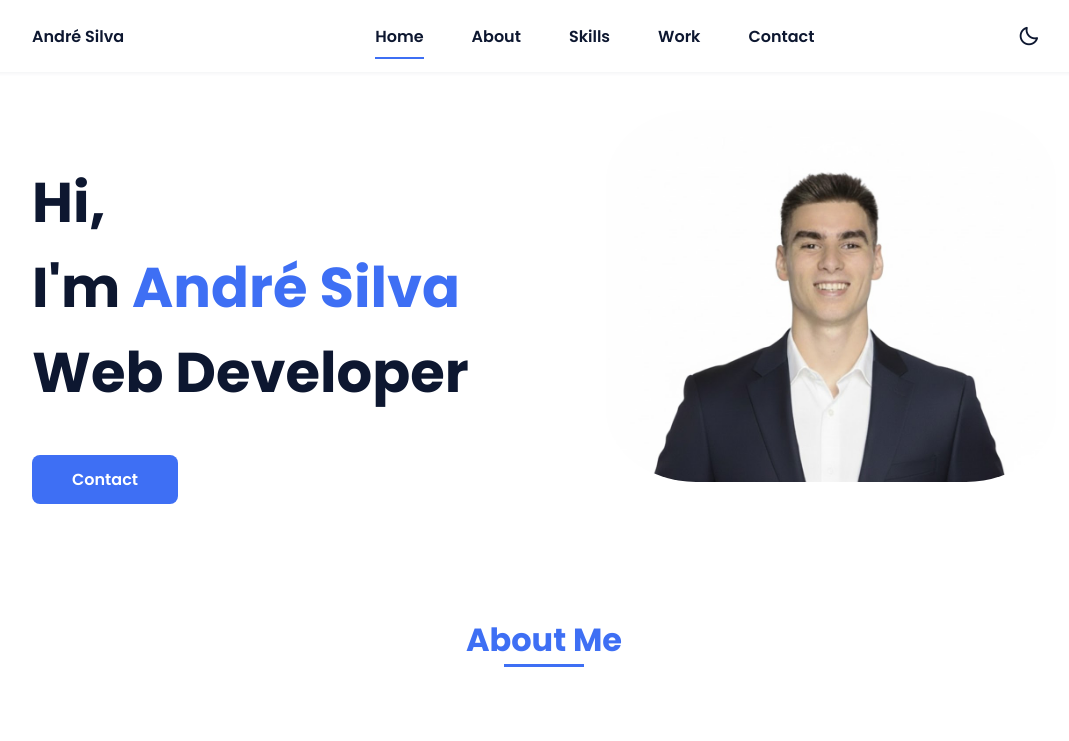
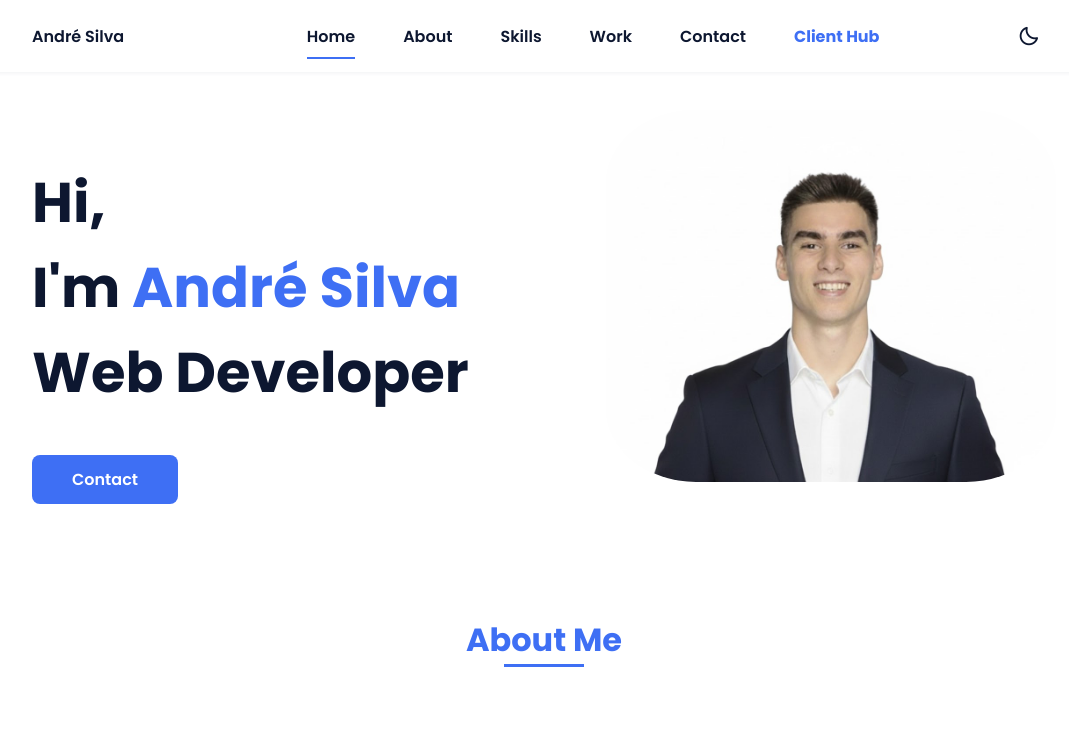
Before and after one commit to andresilvawebdeveloper/Portefolio, a plain HTML site: page index.html in a window 1280 px wide. Shown: the top 741 px of the page, without its empty margins (96-1165 px from the left). Drawn offline with nearby package versions, Linux system fonts and the light colour scheme.

Commit message:
Client Hub addd

```diff
--- a/index.html
+++ b/index.html
@@ -29,6 +29,11 @@
     <li class="nav__item"><a href="#skills" class="nav__link">Skills</a></li>
     <li class="nav__item"><a href="#work" class="nav__link">Work</a></li>
     <li class="nav__item"><a href="#contact" class="nav__link">Contact</a></li>
+    <li class="nav__item">
+      <a href="https://clienthub.andresilvawebdev.pt" class="nav__link" target="_blank" style="color: var(--first-color); font-weight: 700;">
+        Client Hub <i class='bx bx-external-link'></i>
+      </a>
+    </li>
   </ul>
 </div>
 
```
Lines whose indentation alone changed are shown as unchanged.
